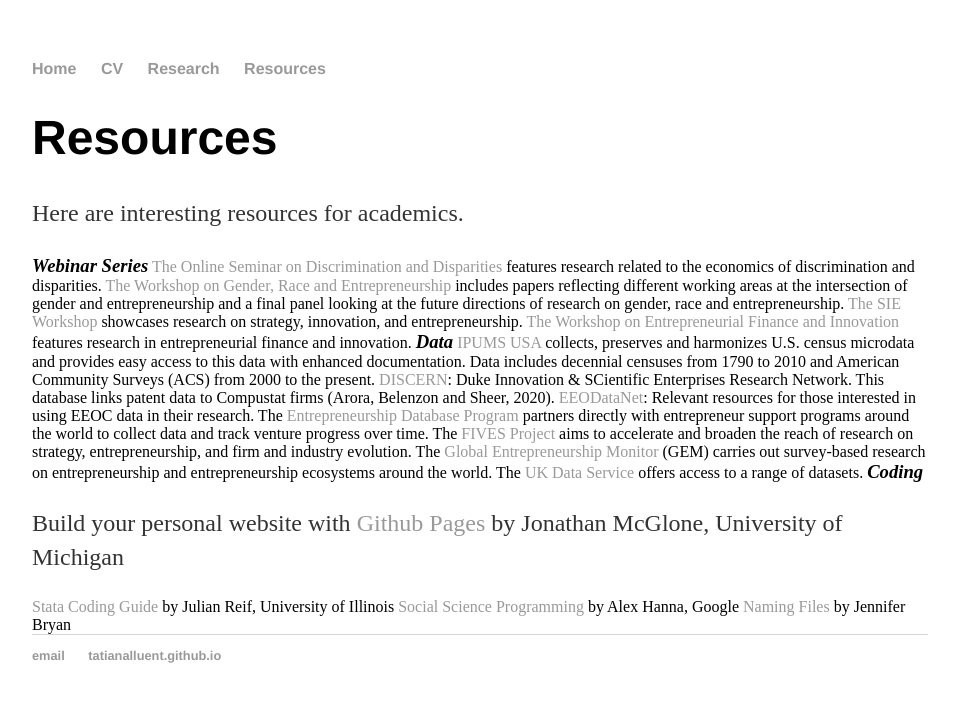
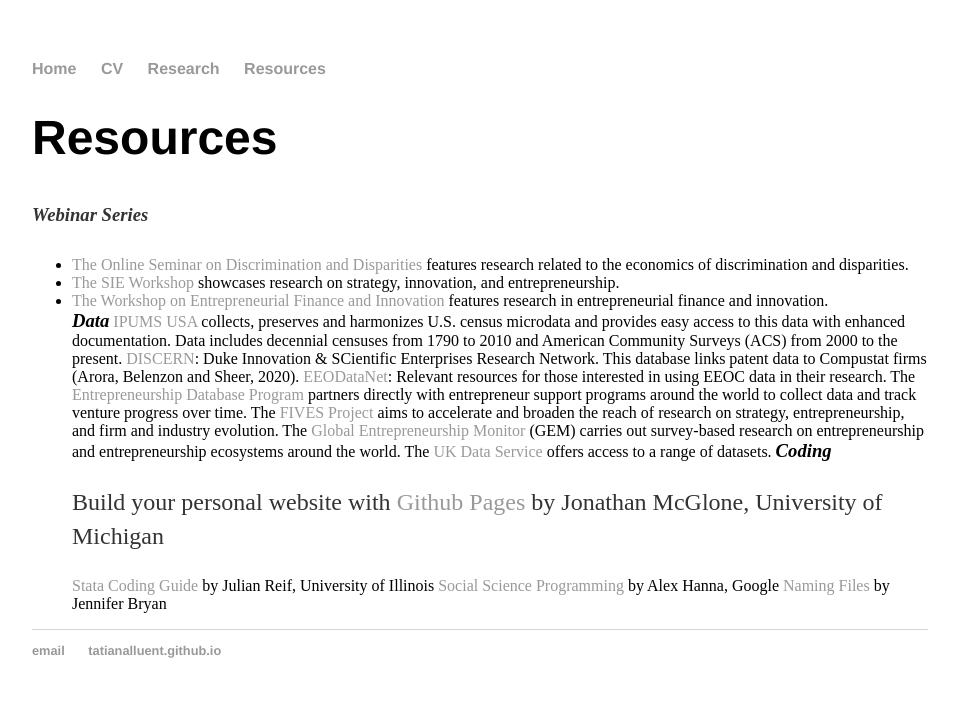
Before and after one commit to tatianalluent/tatianalluent.github.io, a Jekyll site: the page built from resources/index.html, in a window 1280 px wide. Shown: the top 702 px of the page, without its empty margins (160-1117 px from the left). Built offline with Jekyll 4.4.1, drawn with Linux system fonts in a browser that asks for light colours.

```diff
--- a/resources/index.html
+++ b/resources/index.html
@@ -4,16 +4,14 @@ title: Tatiana Lluent, Resources
 ---
 <div class="blurb">
 	<h1>Resources</h1>
-	<p>Here are interesting resources for academics.</a></p>
-<span style="font-size: 14pt"><em><strong>Webinar Series</strong></em></span>
 
-<a href="http://jenniferdoleac.com/online-seminar-on-discrimination-and-disparities/">The Online Seminar on Discrimination and Disparities</a> features research related to the economics of discrimination and disparities.
+<p><span style="font-size: 14pt"><em><strong>Webinar Series</strong></em></span>
+<ul>
+<li><a href="http://jenniferdoleac.com/online-seminar-on-discrimination-and-disparities/">The Online Seminar on Discrimination and Disparities</a> features research related to the economics of discrimination and disparities.</li>
 
-<a href="https://www.gendereconomy.org/gender-race-and-entrepreneurship-workshop-2020/">The Workshop on Gender, Race and Entrepreneurship</a> includes papers reflecting different working areas at the intersection of gender and entrepreneurship and a final panel looking at the future directions of research on gender, race and entrepreneurship.
+<li><a href="https://sites.google.com/view/sieworkshop">The SIE Workshop</a> showcases research on strategy, innovation, and entrepreneurship.</li>
 
-<a href="https://sites.google.com/view/sieworkshop">The SIE Workshop</a> showcases research on strategy, innovation, and entrepreneurship.
-
-<a href="https://www.workshop-efi.com/home">The Workshop on Entrepreneurial Finance and Innovation</a> features research in entrepreneurial finance and innovation.
+<li><a href="https://www.workshop-efi.com/home">The Workshop on Entrepreneurial Finance and Innovation</a> features research in entrepreneurial finance and innovation.</li>
 
 <span style="font-size: 14pt"><em><strong>Data</strong></em></span>
 
```
